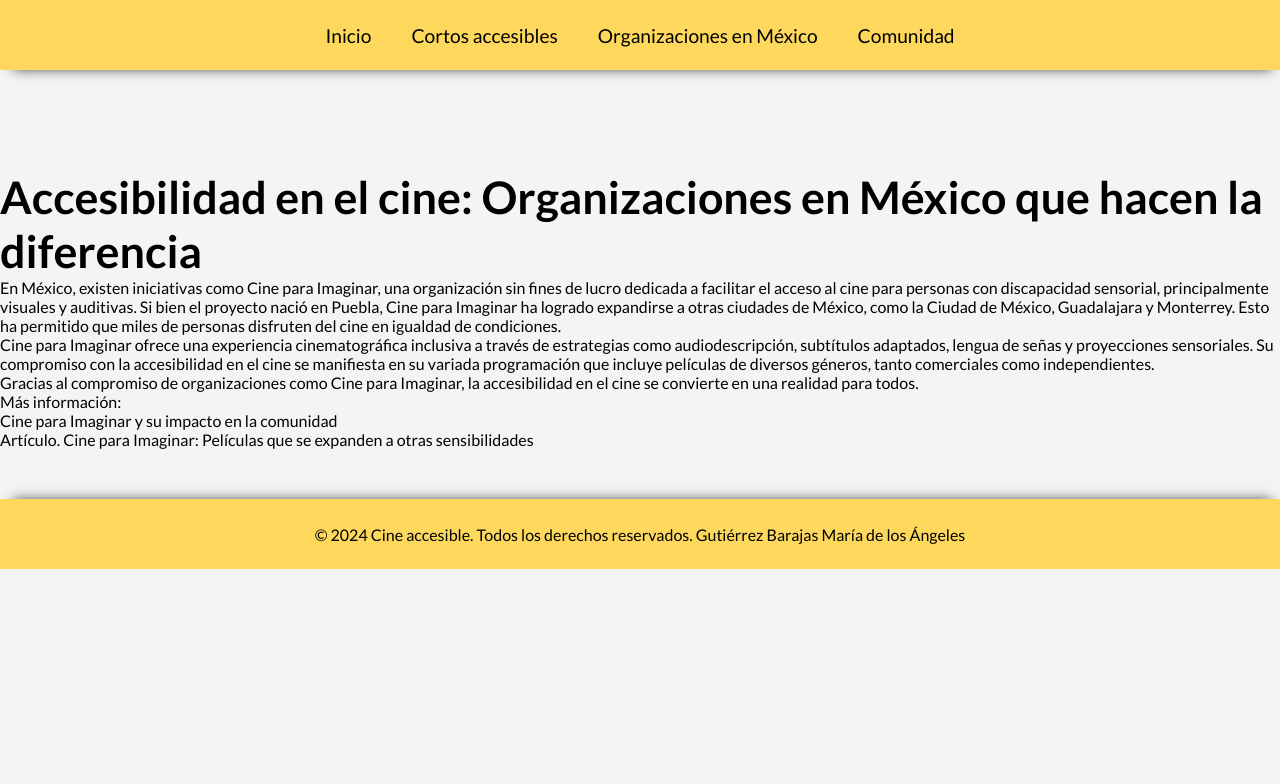
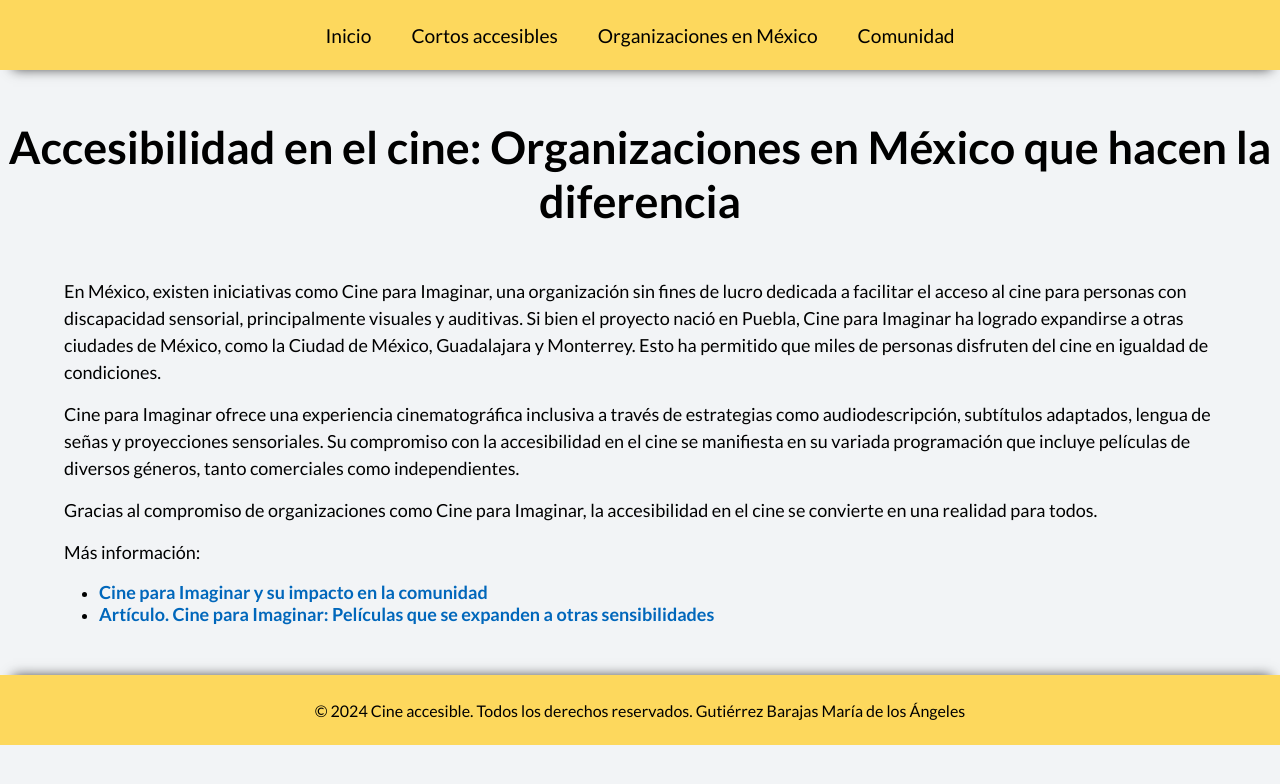
Before and after one commit to MAngelesGB/cine-accesible, a plain HTML site: page organizaciones.html in a window 1280 px wide. Drawn offline with Linux system fonts and the light colour scheme.

Commit message:
add styles to organizations apart

```diff
--- a/css/style.css
+++ b/css/style.css
@@ -46,6 +46,7 @@ h1{
   font-size: 2.8rem;
   font-weight: bold;
   margin-bottom: 20px;
+  text-align: center;
 }
 
 header .titulo-principal{
@@ -365,7 +366,7 @@ caption {
 .comunidad-accesibilidad form{
   font-size: 18px;
   font-weight: bold;
-  width: 35%;
+  width: 40%;
   margin: 0 auto;
   margin-top: 30px;
 }
@@ -397,6 +398,34 @@ caption {
   background-color: #FDD85D;
   font-weight: bold;
   cursor: pointer;
+  width: 120px;
+}
+
+.organizaciones-accesibilidad{
+  display: flex;
+  justify-content: center;
+  flex-direction: column;
+  margin-bottom: 50px;
+}
+
+.organizaciones-accesibilidad p{
+  font-size: 18px;
+  margin-bottom: 15px;
+  line-height: 1.5;
+}
+.organizaciones-accesibilidad ul {
+  list-style-type: disc;
+  margin-left: 35px;
+}
+
+.organizaciones-accesibilidad ul li a{
+  font-size: 18px;
+  font-weight: bold;
+  color: #0067BB;
+}
+
+.organizaciones-accesibilidad ul li a:hover{
+  text-decoration: underline;
 }
 
 
--- a/organizaciones.html
+++ b/organizaciones.html
@@ -20,16 +20,19 @@
           <li><a href="comunidad.html">Comunidad</a></li>
         </ul>
       </nav>
+      <h1>Accesibilidad en el cine: Organizaciones en México que hacen la diferencia</h1>
     </header>
     <main>
-      <h1>Accesibilidad en el cine: Organizaciones en México que hacen la diferencia</h1>
+      <section class="organizaciones-accesibilidad">
         <p>
           En México, existen iniciativas como Cine para Imaginar, una organización sin fines de lucro dedicada a facilitar el acceso al cine para personas con discapacidad sensorial, principalmente visuales y auditivas. Si bien el proyecto nació en Puebla, Cine para Imaginar ha logrado expandirse a otras ciudades de México, como la Ciudad de México, Guadalajara y Monterrey. Esto ha permitido que miles de personas disfruten del cine en igualdad de condiciones.
         </p>
         <p>
           Cine para Imaginar ofrece una experiencia cinematográfica inclusiva a través de estrategias como audiodescripción, subtítulos adaptados, lengua de señas y proyecciones sensoriales. Su compromiso con la accesibilidad en el cine se manifiesta en su variada programación que incluye películas de diversos géneros, tanto comerciales como independientes.
         </p>
-      <p>Gracias al compromiso de organizaciones como Cine para Imaginar, la accesibilidad en el cine se convierte en una realidad para todos.</p>
+        <p>
+          Gracias al compromiso de organizaciones como Cine para Imaginar, la accesibilidad en el cine se convierte en una realidad para todos.
+        </p>
         <p>
           Más información:
         </p>
@@ -37,6 +40,7 @@
           <li><a href="https://www.facebook.com/cineparaimaginar/">Cine para Imaginar y su impacto en la comunidad</a></li>
           <li><a href="https://www.imcine.gob.mx/Pagina/Noticia/cine-para-imaginar--peliculas-que-se-expanden-a-otras-sensibilidades">Artículo. Cine para Imaginar: Películas que se expanden a otras sensibilidades</a></li>
         </ul>
+      </section>
     </main>
     <footer>
       <p>© 2024 Cine accesible. Todos los derechos reservados. Gutiérrez Barajas María de los Ángeles</p>
```
Also changed, not shown: comunidad.html (+2 -2 lines). Lines whose indentation alone changed are shown as unchanged.
